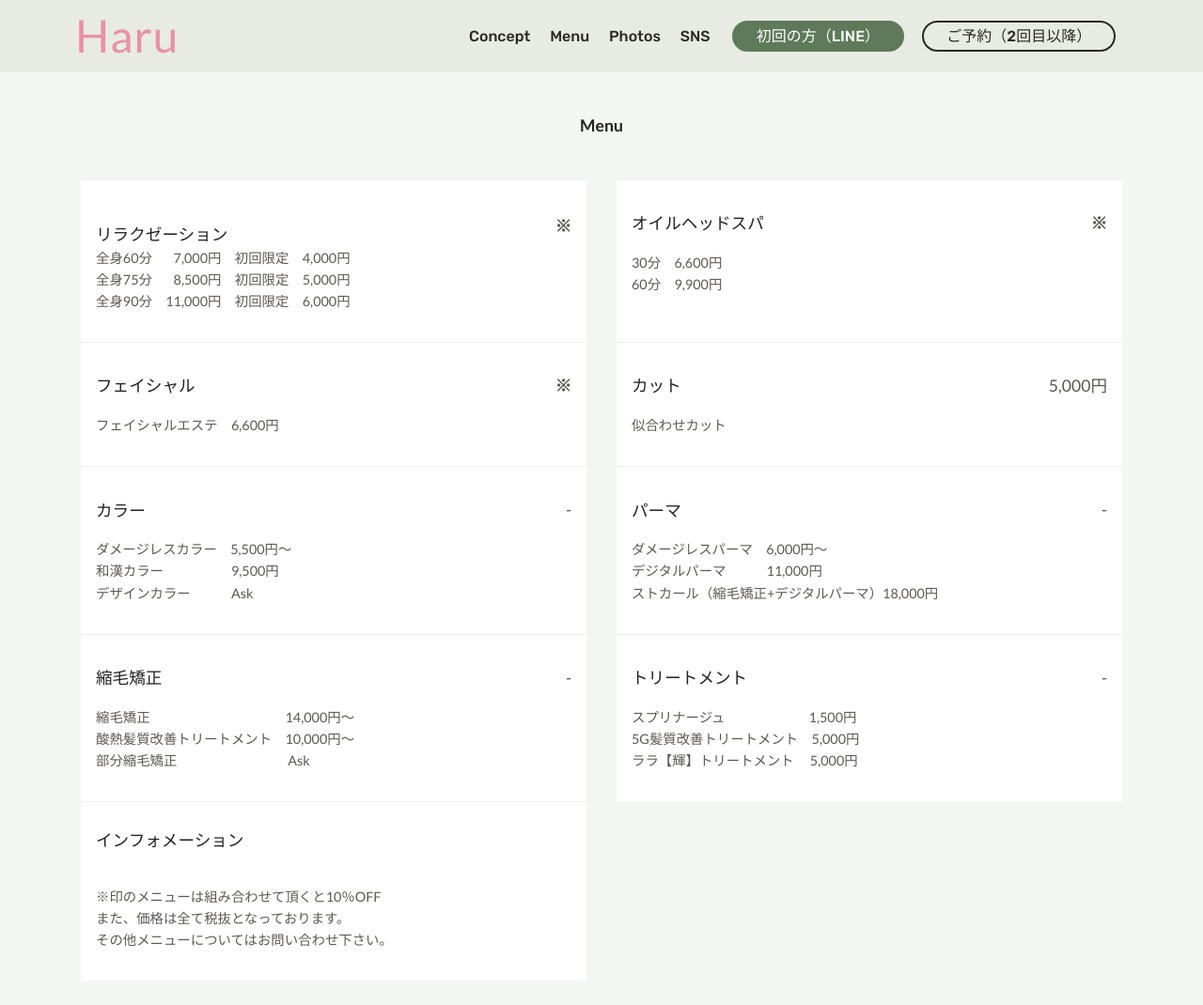
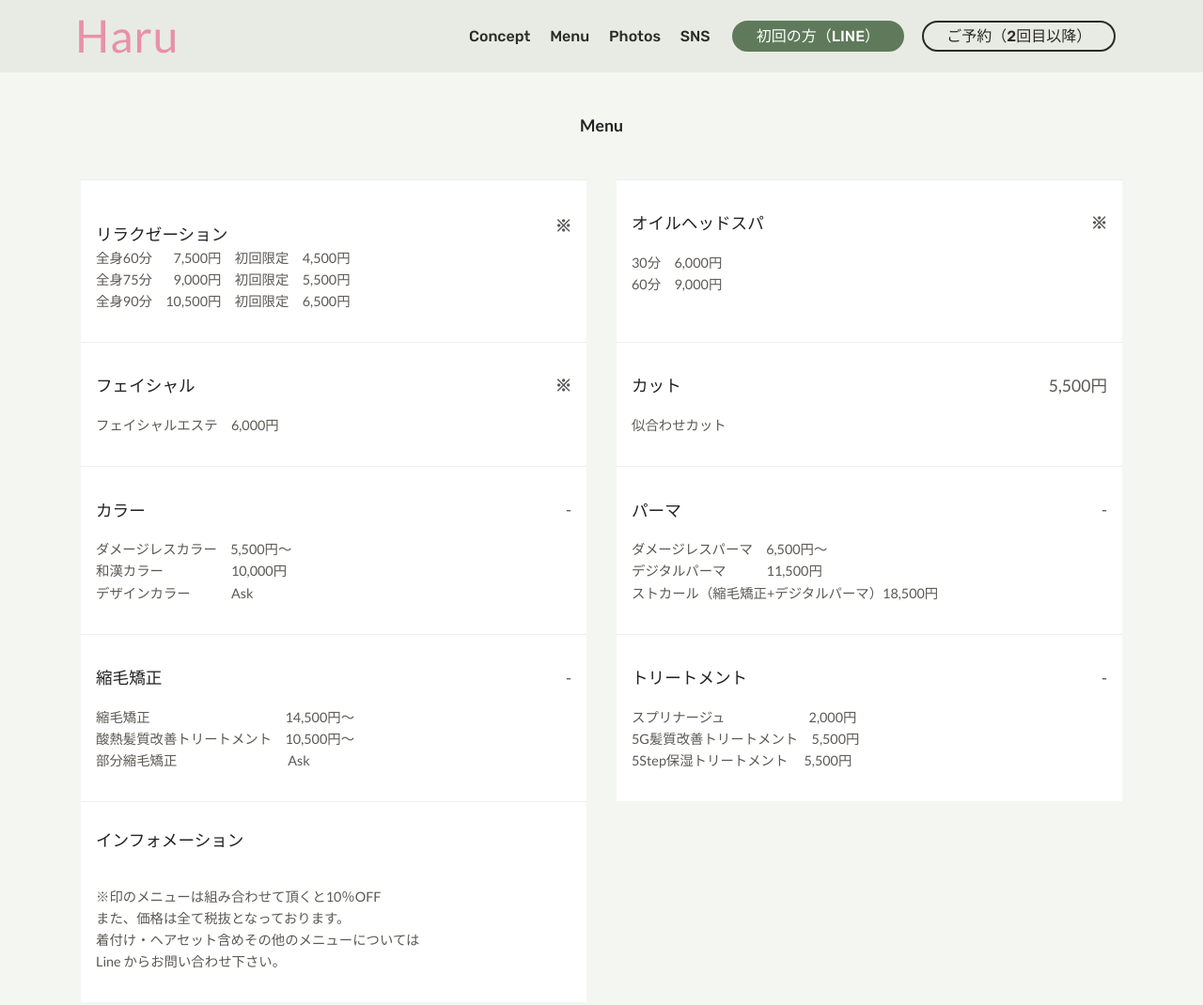
Before and after one commit to sak-takebe/mobirise, a plain HTML site: page menu.html in a window 1280 px wide. Shown: the top 1070 px of the page at 94% size. Drawn offline with Linux system fonts and the light colour scheme.

Commit message:
Update menu price

```diff
--- a/menu.html
+++ b/menu.html
@@ -74,7 +74,7 @@
                             <p class="mbr-text card-title cost mbr-fonts-style m-0 display-5"><strong>※</strong></p>
                         </div>
                         <div class="bottom-line">
-                            <p class="mbr-text mbr-fonts-style display-7">全身60分　&nbsp; &nbsp;7,000円　初回限定　4,000円<br>全身75分　&nbsp; &nbsp;8,500円　初回限定　5,000円<br>全身90分　11,000円　初回限定　6,000円<br></p>
+                            <p class="mbr-text mbr-fonts-style display-7">全身60分　&nbsp; &nbsp;7,500円　初回限定　4,500円<br>全身75分　&nbsp; &nbsp;9,000円　初回限定　5,500円<br>全身90分　10,500円　初回限定　6,500円<br></p>
                         </div>
                     </div>
                 </div>
@@ -91,7 +91,7 @@
                                 ※</strong></p>
                         </div>
                         <div class="bottom-line">
-                            <p class="mbr-text mbr-fonts-style display-7">30分　6,600円<br>60分　9,900円</p>
+                            <p class="mbr-text mbr-fonts-style display-7">30分　6,000円<br>60分　9,000円</p>
                         </div>
                     </div>
                 </div>
@@ -107,7 +107,7 @@
                             <p class="mbr-text card-title cost mbr-fonts-style m-0 display-5"><strong>※</strong></p>
                         </div>
                         <div class="bottom-line">
-                            <p class="mbr-text mbr-fonts-style display-7">フェイシャルエステ　6,600円</p>
+                            <p class="mbr-text mbr-fonts-style display-7">フェイシャルエステ　6,000円</p>
                         </div>
                     </div>
                 </div>
@@ -118,7 +118,7 @@
                     <div class="card-box">
                         <div class="top-line pb-3">
                             <h4 class="card-title mbr-fonts-style display-5">カット</h4>
-                            <p class="mbr-text card-title cost mbr-fonts-style m-0 display-5">5,000円</p>
+                            <p class="mbr-text card-title cost mbr-fonts-style m-0 display-5">5,500円</p>
                         </div>
                         <div class="bottom-line">
                             <p class="mbr-text mbr-fonts-style display-7">似合わせカット</p>
@@ -136,7 +136,7 @@
                         </div>
                         <div class="bottom-line">
                             <p class="mbr-text mbr-fonts-style display-7">ダメージレスカラー　5,500円〜
-                                <br>和漢カラー　　　　　9,500円
+                                <br>和漢カラー　　　　　10,000円
                                 <br>デザインカラー　　　Ask</p>
                         </div>
                     </div>
@@ -151,9 +151,9 @@
                             <p class="mbr-text card-title cost mbr-fonts-style m-0 display-5">-</p>
                         </div>
                         <div class="bottom-line">
-                            <p class="mbr-text mbr-fonts-style display-7">ダメージレスパーマ　6,000円〜
-                                <br>デジタルパーマ　　　11,000円
-                                <br>ストカール（縮毛矯正+デジタルパーマ）18,000円</p>
+                            <p class="mbr-text mbr-fonts-style display-7">ダメージレスパーマ　6,500円〜
+                                <br>デジタルパーマ　　　11,500円
+                                <br>ストカール（縮毛矯正+デジタルパーマ）18,500円</p>
                         </div>
                     </div>
                 </div>
@@ -169,8 +169,8 @@
                             </p>
                         </div>
                         <div class="bottom-line">
-                            <p class="mbr-text mbr-fonts-style display-7">縮毛矯正　　　　　　　　　　14,000円〜
-                                <br>酸熱髪質改善トリートメント　10,000円〜
+                            <p class="mbr-text mbr-fonts-style display-7">縮毛矯正　　　　　　　　　　14,500円〜
+                                <br>酸熱髪質改善トリートメント　10,500円〜
                                 <br>部分縮毛矯正　　　　　　　　 Ask</p>
                         </div>
                     </div>
@@ -185,9 +185,9 @@
                             <p class="mbr-text card-title cost mbr-fonts-style m-0 display-5">-</p>
                         </div>
                         <div class="bottom-line">
-                            <p class="mbr-text mbr-fonts-style display-7">スプリナージュ　　　　　　 1,500円
-                                <br>5G髪質改善トリートメント　5,000円
-                                <br>ララ【輝】トリートメント　 5,000円</p>
+                            <p class="mbr-text mbr-fonts-style display-7">スプリナージュ　　　　　　 2,000円
+                                <br>5G髪質改善トリートメント　5,500円
+                                <br>5Step保湿トリートメント　 5,500円</p>
                         </div>
                     </div>
                 </div>
@@ -201,7 +201,7 @@
                             <p class="mbr-text card-title cost mbr-fonts-style m-0 display-5"></p>
                         </div>
                         <div class="bottom-line">
-                            <p class="mbr-text mbr-fonts-style display-7"><br>※印のメニューは組み合わせて頂くと10％OFF<br>また、価格は全て税抜となっております。<br>その他メニューについてはお問い合わせ下さい。<br></p>
+                            <p class="mbr-text mbr-fonts-style display-7"><br>※印のメニューは組み合わせて頂くと10％OFF<br>また、価格は全て税抜となっております。<br>着付け・ヘアセット含めその他のメニューについては Line からお問い合わせ下さい。<br></p>
                         </div>
                     </div>
                 </div>
```
